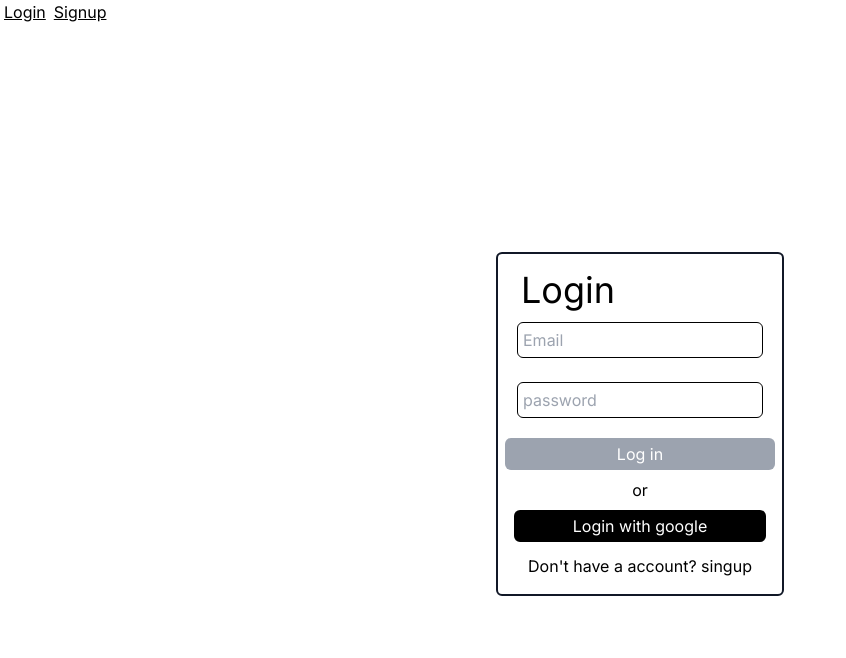
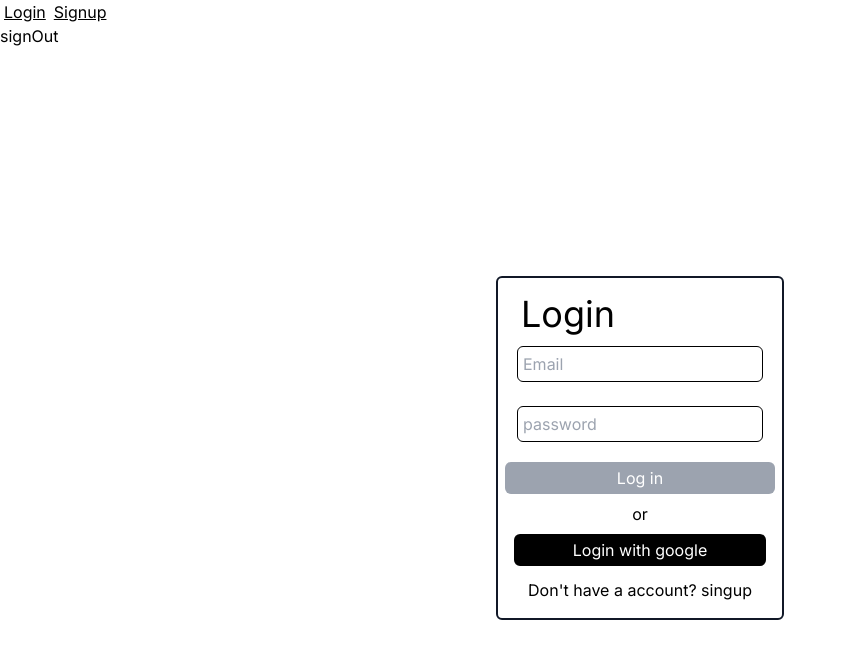
Before and after one commit to Mr-Khaira/multi-step-from, a Next.js app in the folder my-app/: page /login in a window 1280 px wide. Shown: the top 658 px of the page, without its empty margins (0-846 px from the left). Built offline with nearby package versions, Linux system fonts and the light colour scheme; no server answers.

Commit message:
added signout

```diff
--- /dev/null
+++ b/my-app/src/app/actions/signoutAction.js
@@ -0,0 +1,7 @@
+"use server";
+
+import { signOut } from "@/auth";
+
+export default async function signoutAction() {
+  await signOut();
+}
--- a/my-app/src/app/page.js
+++ b/my-app/src/app/page.js
@@ -1,4 +1,30 @@
+import { auth } from "@/auth";
+//import { decode, encode } from "next-auth/jwt";
+//import { cookies } from "next/headers";
+// encode is the method used to create the session token.
+// hence, decode is the method to be used to decode it.
+
+/*
+Hence if we were to decode the toke for verification on a backend
+such as node.js, then we would use this decode method to verify the user.
+
+For that purpose, the page to be installed would be '@auth/core'.
+These is discussed here only for the sake of knowledge.
+*/
+
 export default async function Home() {
+  const session = await auth();
+  // This is how it would be done on the backend.
+  // const cookiees = cookies().get("authjs.session-token"); // Getting the cookie.
+  // // Once we have the cookie we will decode it's value.
+  // console.log(
+  //   await decode({
+  //     token: cookiees?.value,
+  //     salt: cookiees.name, // !! The salt is the cookie name.
+  //     secret: process.env.AUTH_SECRET,
+  //   })
+  // );
+
   return (
     <>
       <h1>Home page</h1>
--- a/my-app/src/auth.js
+++ b/my-app/src/auth.js
@@ -165,3 +165,5 @@ you have to define the session callback.
     signIn: "/login",
   },
 });
+
+//Make sign in with google, and also redirection of both signin and login with google.
--- a/my-app/src/components/Navbar.js
+++ b/my-app/src/components/Navbar.js
@@ -1,3 +1,5 @@
+"use client";
+import signoutAction from "@/app/actions/signoutAction";
 import Link from "next/link";
 
 export default function Navbar() {
@@ -9,6 +11,9 @@ export default function Navbar() {
       <Link href={"/signup"} className="underline p-1">
         Signup
       </Link>
+      <form action={signoutAction}>
+        <button type="submit">signOut</button>
+      </form>
     </>
   );
 }
```
